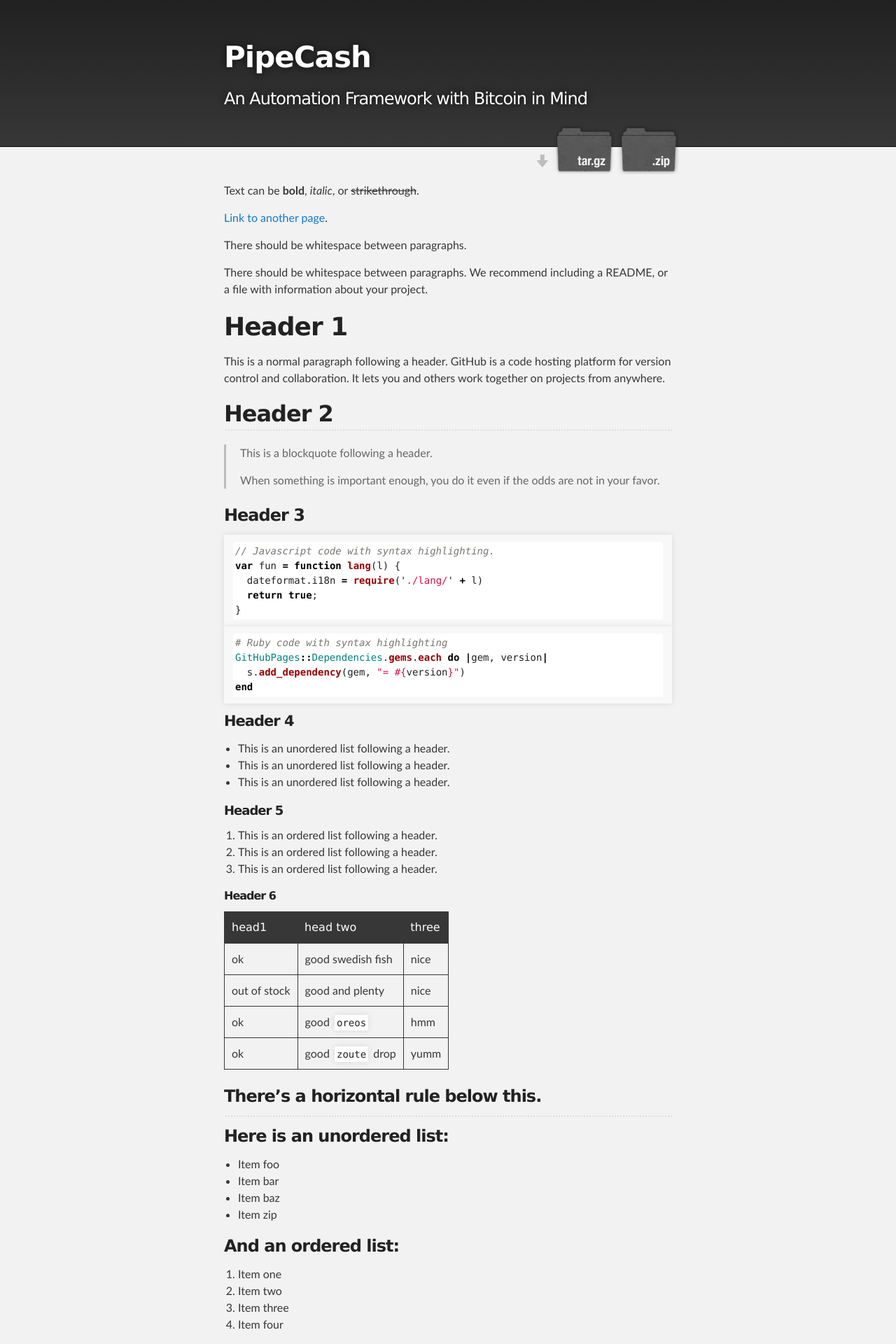
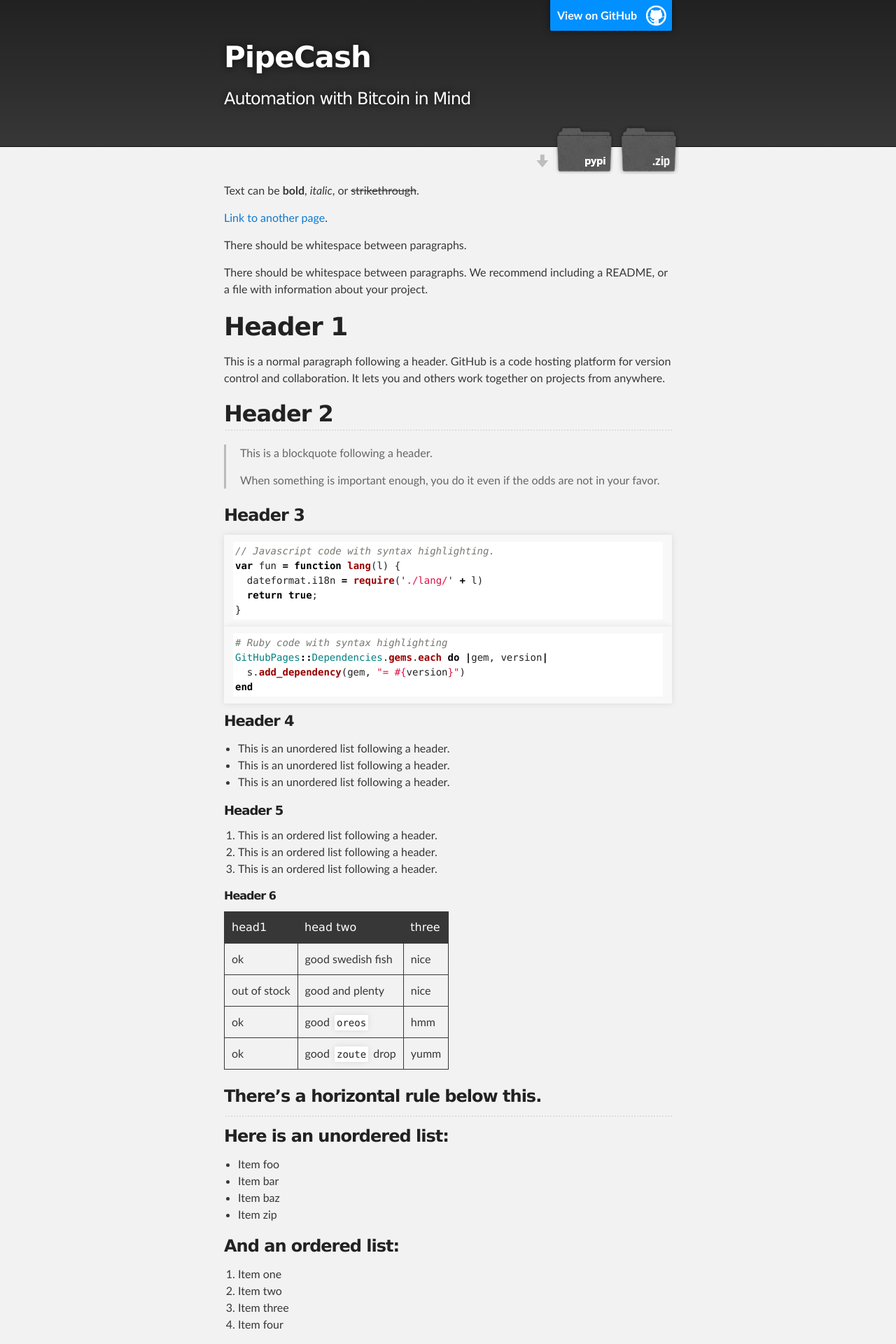
Before and after one commit to Pipe-Cash/pipe-cash.github.io, a Jekyll site: the page built from index.md, in a window 1280 px wide. Shown: the top 1920 px of the page at 70% size. Built offline with Jekyll 4.4.1, drawn with Linux system fonts in a browser that asks for light colours; some of the changed text lies outside the part shown.

Commit message:
config values & download link styles

```diff
--- a/_config.yml
+++ b/_config.yml
@@ -1,5 +1,17 @@
 title: PipeCash
-description: An Automation Framework with Bitcoin in Mind
+description: Automation with Bitcoin in Mind
+
+lang: "en-US"
+theme: jekyll-theme-slate
+
+google_analytics:
+
 show_downloads: true
-
-theme: jekyll-theme-slate
+github:
+  owner_url: "https://github.com/Siko91"
+  owner_name: "Aleksandar Dinkov"
+  is_project_page: true
+  project_tagline: "Money Flow Automation Framework"
+  repository_url: "https://github.com/pipe-cash/pipecash"
+  zip_url: "https://github.com/Pipe-Cash/pipecash/releases"
+  pip_url: "https://pypi.org/project/pipecash/"
--- a/_layouts/default.html
+++ b/_layouts/default.html
@@ -25,7 +25,7 @@
           {% if site.show_downloads %}
             <section id="downloads">
               <a class="zip_download_link" href="{{ site.github.zip_url }}">Download this project as a .zip file</a>
-              <a class="tar_download_link" href="{{ site.github.tar_url }}">Download this project as a tar.gz file</a>
+              <a class="pip_download_link" href="{{ site.github.pip_url }}">Download this project as a Pip package</a>
             </section>
           {% endif %}
         </header>
--- a/_sass/jekyll-theme-slate.scss
+++ b/_sass/jekyll-theme-slate.scss
@@ -320,23 +320,21 @@ Full-Width Styles
   background: url('../images/icon_download.png') no-repeat 0% 90%;
 }
 
-.zip_download_link {
+.zip_download_link,
+.pip_download_link {
   display: block;
   float: right;
   width: 90px;
   height:70px;
   text-indent: -5000px;
   overflow: hidden;
+}
+
+.zip_download_link {
   background: url(../images/sprite_download.png) no-repeat bottom left;
 }
 
-.tar_download_link {
-  display: block;
-  float: right;
-  width: 90px;
-  height:70px;
-  text-indent: -5000px;
-  overflow: hidden;
+.pip_download_link {
   background: url(../images/sprite_download.png) no-repeat bottom right;
   margin-left: 10px;
 }
@@ -345,7 +343,7 @@ Full-Width Styles
   background: url(../images/sprite_download.png) no-repeat top left;
 }
 
-.tar_download_link:hover {
+.pip_download_link:hover {
   background: url(../images/sprite_download.png) no-repeat top right;
 }
 
```
Also changed, not shown: assets/images/sprite_download.png.
